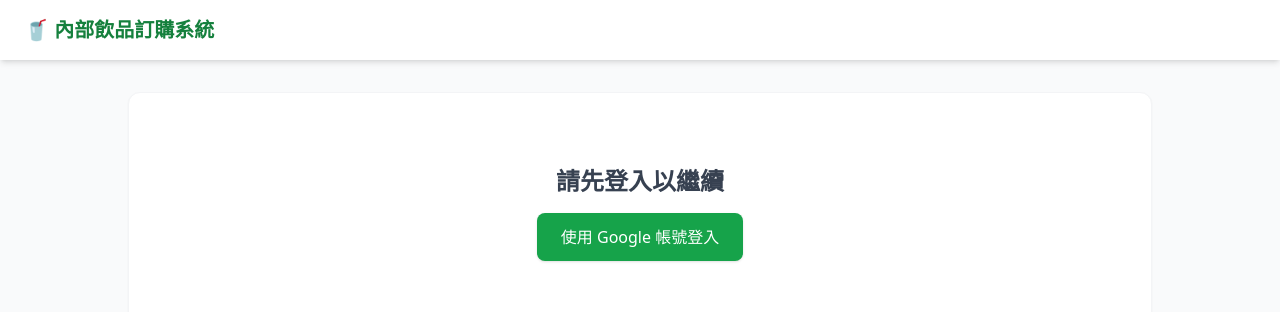
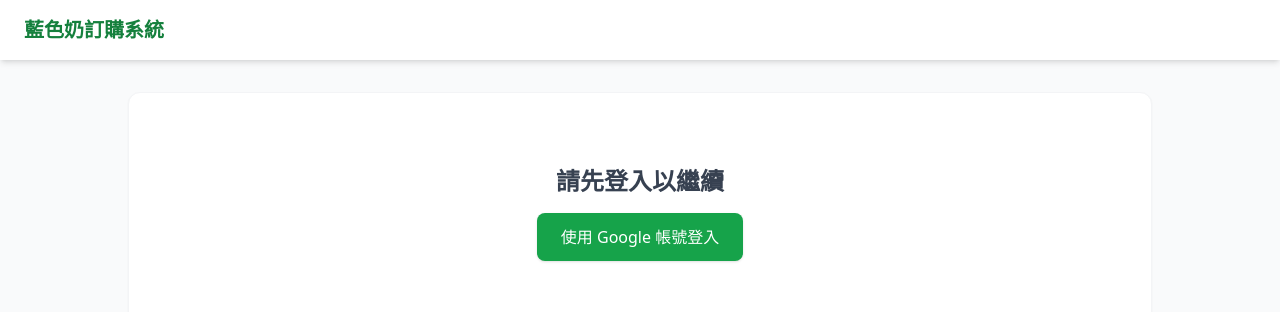
Before and after one commit to kai2002002-crayon/C9_Milk, a website with bundled scripts: page index.html in a window 1280 px wide. Built offline with nearby package versions, Linux system fonts and the light colour scheme; no server answers.

Commit message:
Update index.html

```diff
--- a/index.html
+++ b/index.html
@@ -3,13 +3,13 @@
 <head>
     <meta charset="UTF-8">
     <meta name="viewport" content="width=device-width, initial-scale=1.0">
-    <title>內部飲品訂購系統</title>
+    <title>藍色奶訂購系統</title>
     <script src="https://cdn.tailwindcss.com"></script>
 </head>
 <body class="bg-gray-50 text-gray-800 font-sans min-h-screen">
 
     <nav class="bg-white shadow-md px-4 md:px-6 py-4 flex flex-col md:flex-row justify-between items-center gap-4 md:gap-0">
-        <div class="text-xl font-bold text-green-700 text-center w-full md:w-auto">🥤 內部飲品訂購系統</div>
+        <div class="text-xl font-bold text-green-700 text-center w-full md:w-auto">藍色奶訂購系統</div>
         <div class="flex flex-wrap justify-center items-center gap-3 md:gap-4" id="navLinks" style="display: none;">
             <button onclick="showSection('products')" class="text-gray-600 hover:text-green-600 font-medium text-sm md:text-base">首頁</button>
             <button onclick="showSection('cart')" class="text-gray-600 hover:text-green-600 font-medium text-sm md:text-base">購物車 (<span id="cartCount" class="bg-green-100 text-green-800 px-2 py-0.5 rounded-full text-xs md:text-sm">0</span>)</button>
```
